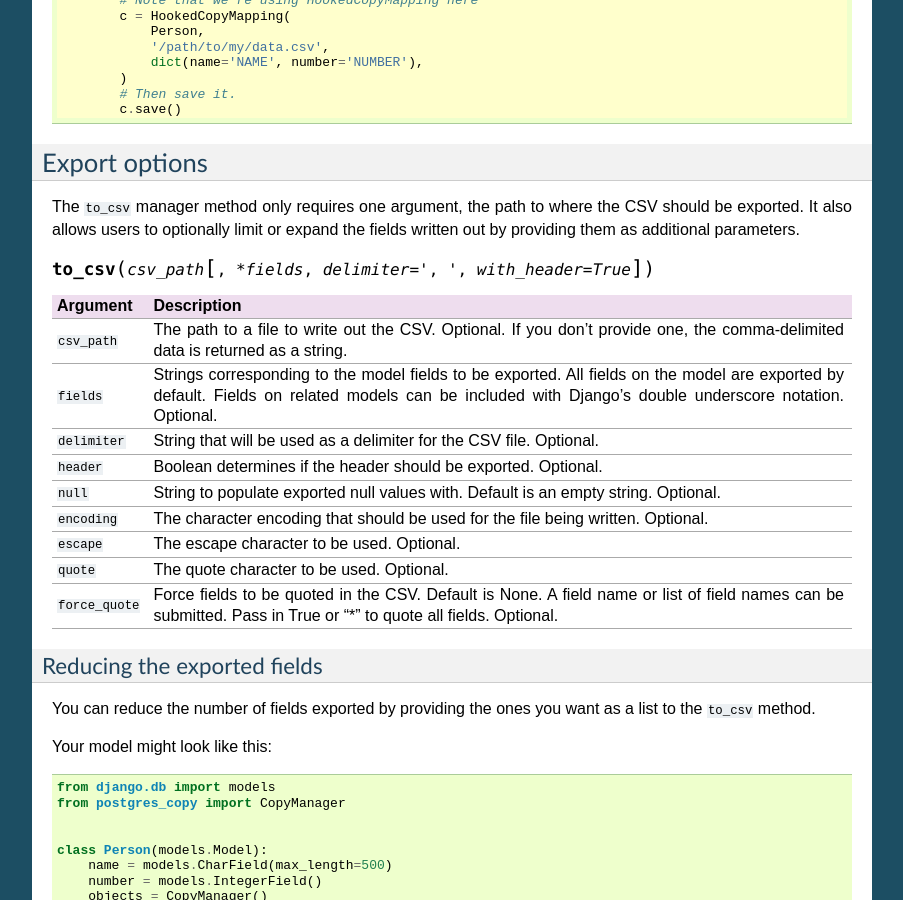
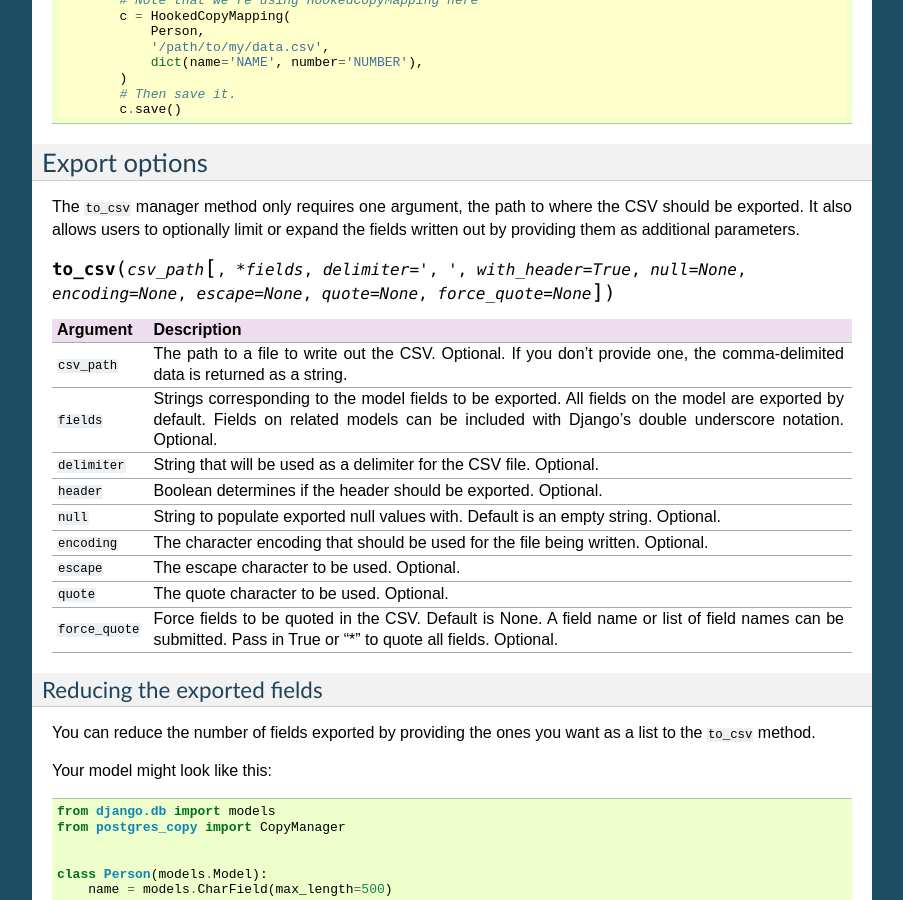
Before and after one commit to palewire/django-postgres-copy, a Sphinx documentation site: the page built from docs/index.rst, in a window 1280 px wide and 900 px high, scrolled down 6806 px. Shown: the whole window, without its empty margins (198-1101 px from the left). Built offline with Sphinx 7.4.7, drawn with Linux system fonts in a browser that asks for light colours.

Commit message:
Added other fields to docs

```diff
--- a/docs/index.rst
+++ b/docs/index.rst
@@ -455,7 +455,7 @@ Export options
 
 The ``to_csv`` manager method only requires one argument, the path to where the CSV should be exported. It also allows users to optionally limit or expand the fields written out by providing them as additional parameters.
 
-.. method:: to_csv(csv_path [, *fields, delimiter=',', with_header=True])
+.. method:: to_csv(csv_path [, *fields, delimiter=',', with_header=True, null=None, encoding=None, escape=None, quote=None, force_quote=None])
 
 
 =================  =========================================================
```
